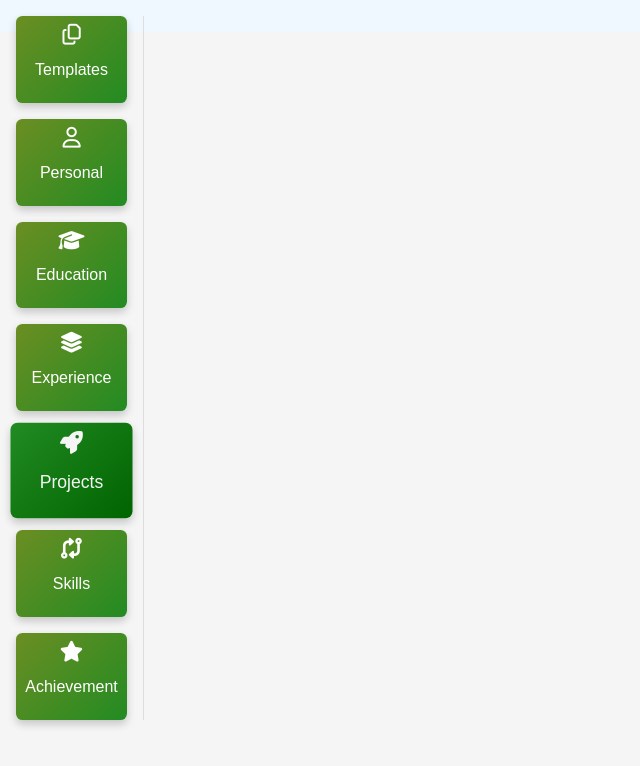
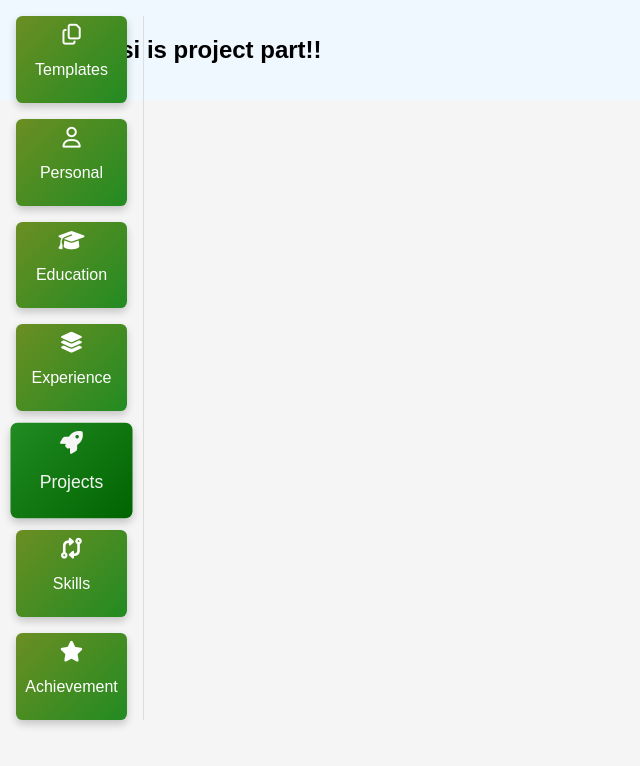
Before and after one commit to rohitghatal1/CVMaker-ReactJS, a React (Create React App) app: page / in a window 1280 px wide. Both pictures are taken after a click on the element "Projects". Shown: the top 766 px of the page, without its empty margins (0-640 px from the left). Built offline with nearby package versions, Linux system fonts and the light colour scheme.

Commit message:
added projects componet

```diff
--- a/src/components/CVgenerator.js
+++ b/src/components/CVgenerator.js
@@ -4,6 +4,7 @@ import TemplatesDisplay from '../componentsInner/TemplatesDisplay';
 import PersonalData from '../componentsInner/PersonalData';
 import Education from '../componentsInner/Education';
 import Experience from '../componentsInner/Experience';
+import Projects from '../componentsInner/Projects';
 
 export default function CVgenerator() {
     const[activeStep, setActiveStep] = useState('Templates');
@@ -53,6 +54,7 @@ export default function CVgenerator() {
                         {activeStep === 'Personal' && <PersonalData />}
                         {activeStep === 'Education' && <Education/>}
                         {activeStep === 'Experience' && <Experience/>}
+                        {activeStep === 'Projects' && <Projects/>}
                     </div>
             </div>
         </div>
--- a/src/componentsInner/Experience.js
+++ b/src/componentsInner/Experience.js
@@ -3,6 +3,7 @@ import './experience.css'
 
 export default function Experience() {
 
+    // use state for saving and settin new exp
     const [newExperience, setNewExperience] = useState({
         jobTitle: '',
         organization: '',
@@ -24,6 +25,7 @@ export default function Experience() {
 
     const [isAddButtonVisible, setIsAddButtonVisible] = useState(true);
     const [isModalOpen, setIsModalOpen] = useState(false);
+
     const handleCloseForm = () => {
         setIsModalOpen(false);
         setIsAddButtonVisible(true);
@@ -53,6 +55,12 @@ export default function Experience() {
             })
         }
     }
+
+    const deleteExp = (expToDelete) => {
+        const updatdExperienceData = experience.filter((_, index) => index !== expToDelete);
+        setExperience(updatdExperienceData);
+        localStorage.setItem('experienceData', JSON.stringify(updatdExperienceData))
+    }
     return (
         <div>
             <div className="experienceComponent">
@@ -68,7 +76,7 @@ export default function Experience() {
                                 <div className="experienceItem" key={index}>
                                     <div className="title">
                                         <span>{exp.jobTitle}</span>
-                                        <button className='deleteExperienceBtn'><i className='fas fa-trash'></i></button>
+                                        <button className='deleteExperienceBtn' onClick={() => deleteExp(index)}><i className='fas fa-trash'></i></button>
                                     </div>
                                     <div className="jobDetails">
                                         <div className="row">
--- /dev/null
+++ b/src/componentsInner/Projects.js
@@ -0,0 +1,11 @@
+import React from 'react'
+
+export default function Projects() {
+  return (
+    <div>
+      <div className="projectsComponent">
+        <h2>Thsi is project part!!</h2>
+      </div>
+    </div>
+  )
+}
```
